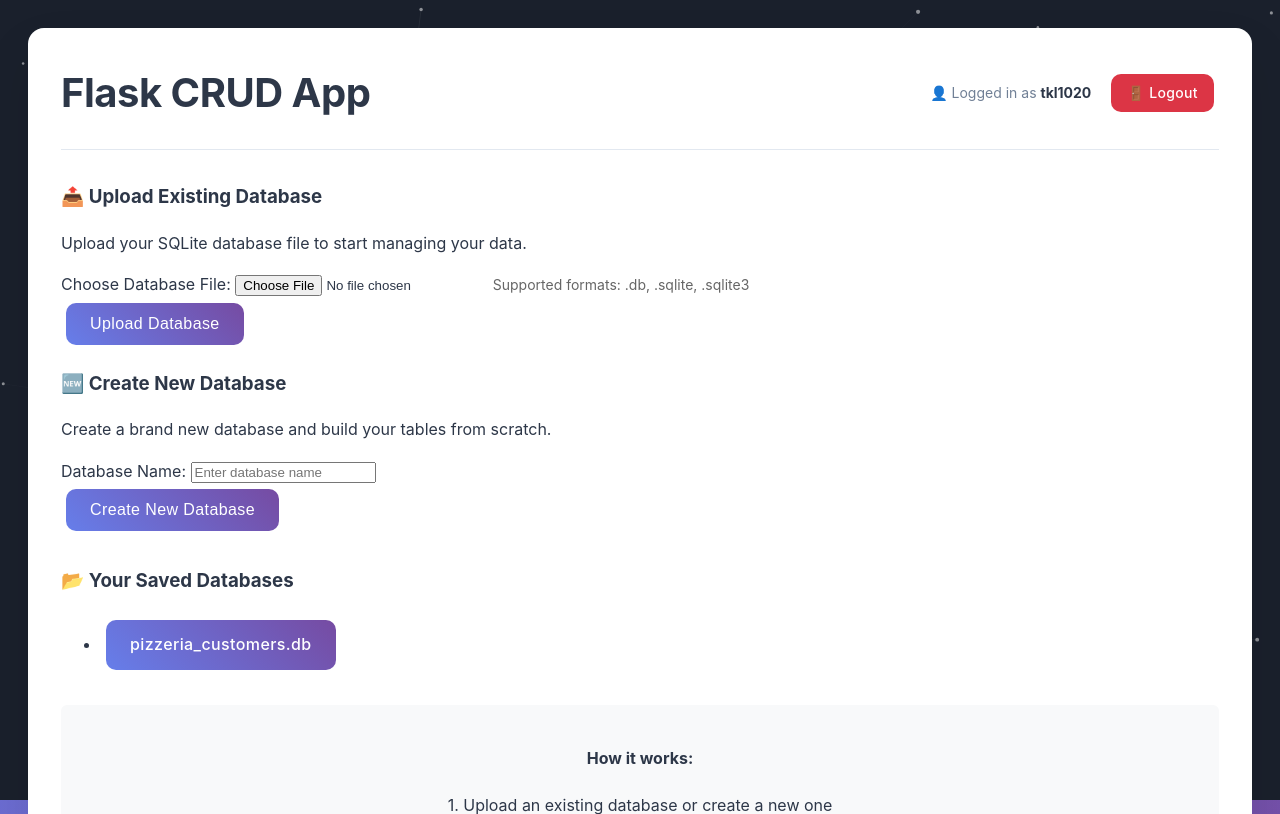
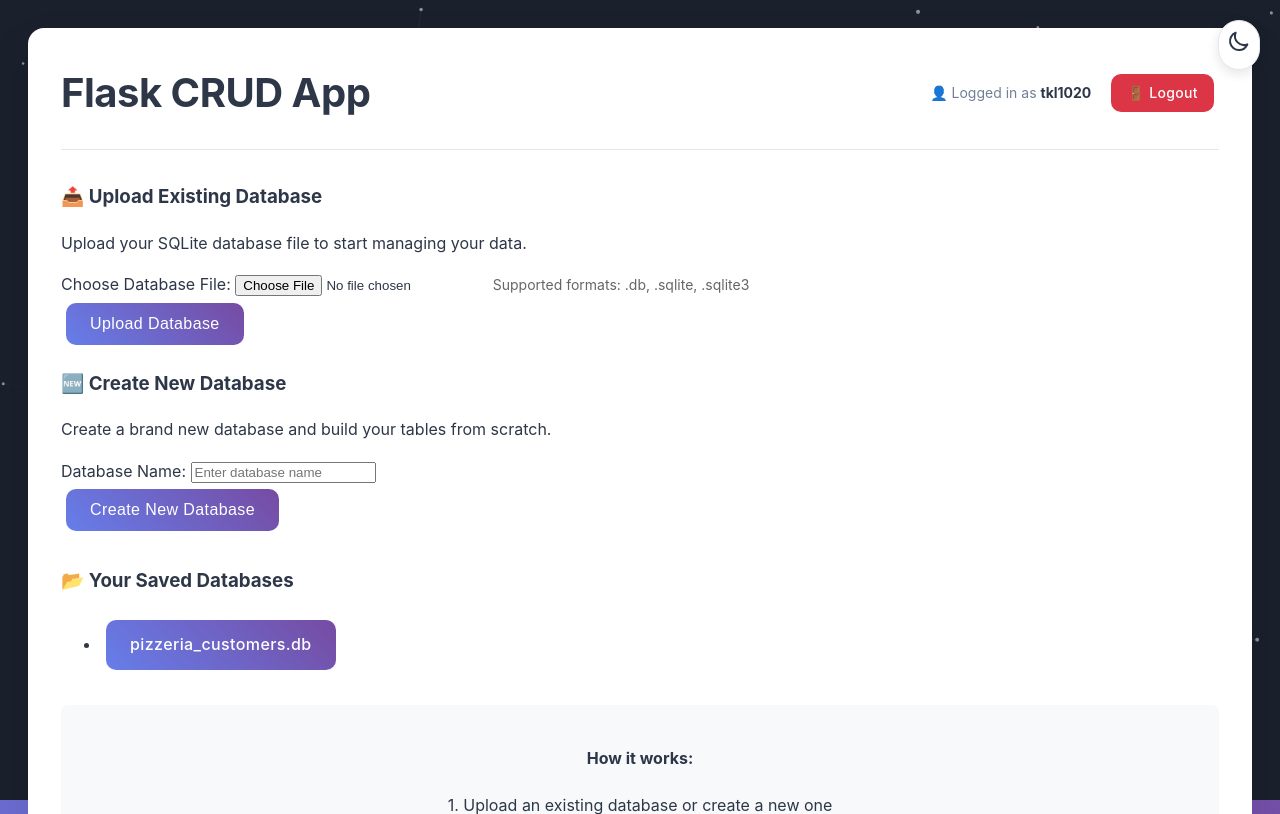
Before and after one commit to tkl1020/crud-flask-persistent, a Flask app: page / in a window 1280 px wide. Shown: the top 814 px of the page. Run offline with Flask 3, Linux system fonts and the light colour scheme; the first user in the database is signed in; data comes from the database, SQL or seed files in the repository; some libraries are stand-ins or nearby versions.

Commit message:
fixed dark mode for html files that extend base.html

```diff
--- a/templates/base.html
+++ b/templates/base.html
@@ -1,10 +1,36 @@
 <!DOCTYPE html>
-<html lang="en">
+<html lang="en" data-theme="light">
 <head>
     <meta charset="UTF-8">
     <meta name="viewport" content="width=device-width, initial-scale=1.0">
     <title>{% block title %}Flask CRUD App{% endblock %}</title>
     <style>
+        :root {
+            --bg-primary: #ffffff;
+            --bg-secondary: #f8f9fa;
+            --bg-card: #ffffff;
+            --text-primary: #2d3748;
+            --text-secondary: #718096;
+            --text-muted: #a0aec0;
+            --border-color: #e2e8f0;
+            --accent-primary: #667eea;
+            --accent-secondary: #764ba2;
+            --shadow: rgba(0, 0, 0, 0.1);
+        }
+
+        [data-theme="dark"] {
+            --bg-primary: #1a202c;
+            --bg-secondary: #2d3748;
+            --bg-card: #2d3748;
+            --text-primary: #f7fafc;
+            --text-secondary: #e2e8f0;
+            --text-muted: #a0aec0;
+            --border-color: #4a5568;
+            --accent-primary: #667eea;
+            --accent-secondary: #764ba2;
+            --shadow: rgba(0, 0, 0, 0.3);
+        }
+
         #tsparticles {
             position: fixed;
             top: 0;
@@ -17,20 +43,46 @@
 
         body {
             font-family: -apple-system, BlinkMacSystemFont, 'Segoe UI', 'Roboto', 'Oxygen', 'Ubuntu', 'Cantarell', sans-serif;
-            background: linear-gradient(135deg, #667eea, #764ba2);
+            background: linear-gradient(135deg, var(--accent-primary), var(--accent-secondary));
             line-height: 1.6;
-            color: #2d3748;
+            color: var(--text-primary);
             min-height: 100vh;
             padding: 20px;
+            transition: all 0.3s ease;
+        }
+
+        .theme-toggle {
+            position: fixed;
+            top: 20px;
+            right: 20px;
+            background: var(--bg-card);
+            border: 1px solid var(--border-color);
+            border-radius: 50px;
+            padding: 8px;
+            cursor: pointer;
+            box-shadow: 0 4px 12px var(--shadow);
+            transition: all 0.3s ease;
+            z-index: 1000;
+        }
+
+        .theme-toggle:hover {
+            transform: translateY(-2px);
+            box-shadow: 0 6px 20px var(--shadow);
+        }
+
+        .theme-icon {
+            width: 24px;
+            height: 24px;
+            color: var(--text-primary);
             transition: all 0.3s ease;
         }
 
         .container {
             max-width: 1200px;
             margin: 0 auto;
-            background: #ffffff;
+            background: var(--bg-card);
             border-radius: 16px;
-            box-shadow: 0 25px 50px rgba(0, 0, 0, 0.1);
+            box-shadow: 0 25px 50px var(--shadow);
             padding: 32px;
             backdrop-filter: blur(20px);
             border: 1px solid rgba(255, 255, 255, 0.1);
@@ -110,6 +162,14 @@
 </head>
 <body>
     <div id="tsparticles"></div>
+    <div class="theme-toggle" onclick="toggleTheme()">
+        <svg class="theme-icon" fill="none" stroke="currentColor" viewBox="0 0 24 24">
+            <path stroke-linecap="round" stroke-linejoin="round" stroke-width="2"
+                  d="M20.354 15.354A9 9 0 018.646 3.646
+                     9.003 9.003 0 0012 21a9.003 9.003 0 008.354-5.646z">
+            </path>
+        </svg>
+    </div>
 
     <div class="container">
         <div class="header">
@@ -180,6 +240,30 @@
             },
             detectRetina: true
         });
+
+        function toggleTheme() {
+            const currentTheme = document.documentElement.getAttribute('data-theme');
+            const newTheme = currentTheme === 'dark' ? 'light' : 'dark';
+            document.documentElement.setAttribute('data-theme', newTheme);
+            localStorage.setItem('theme', newTheme);
+            updateThemeIcon(newTheme);
+        }
+
+        function updateThemeIcon(theme) {
+            const icon = document.querySelector('.theme-icon');
+            if (!icon) return;
+            if (theme === 'dark') {
+                icon.innerHTML = '<path stroke-linecap="round" stroke-linejoin="round" stroke-width="2" d="M12 3v1m0 16v1m9-9h-1M4 12H3m15.364 6.364l-.707-.707M6.343 6.343l-.707-.707m12.728 0l-.707.707M6.343 17.657l-.707.707M16 12a4 4 0 11-8 0 4 4 0 018 0z"></path>';
+            } else {
+                icon.innerHTML = '<path stroke-linecap="round" stroke-linejoin="round" stroke-width="2" d="M20.354 15.354A9 9 0 018.646 3.646 9.003 9.003 0 0012 21a9.003 9.003 0 008.354-5.646z"></path>';
+            }
+        }
+
+        document.addEventListener('DOMContentLoaded', function () {
+            const savedTheme = localStorage.getItem('theme') || 'light';
+            document.documentElement.setAttribute('data-theme', savedTheme);
+            updateThemeIcon(savedTheme);
+        });
     </script>
 </body>
 </html>
```
Also changed, not shown: other parts of templates/base.html (+5 -5 lines), 1 other file.
